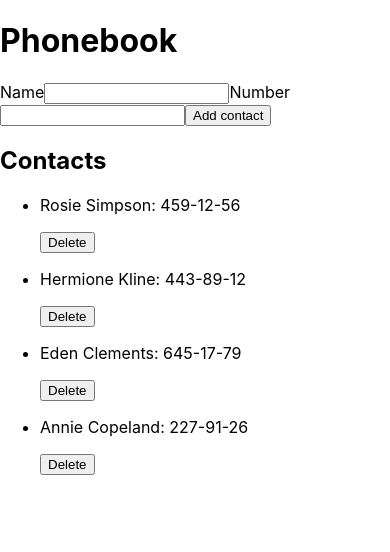
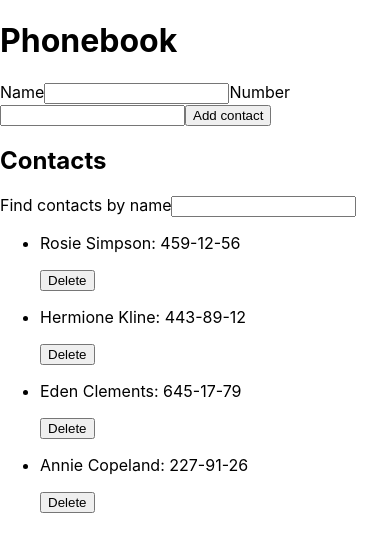
Before and after one commit to OlhaBuhun/react-hw-03-phonebook, a React (Create React App) app: page / in a window 390 px wide. Shown: the top 552 px of the page. Built offline with nearby package versions, Linux system fonts and the light colour scheme.

Commit message:
made a search filter in the phonebook

```diff
--- a/src/components/App.jsx
+++ b/src/components/App.jsx
@@ -2,6 +2,8 @@ import { Component } from "react";
 import { nanoid } from 'nanoid';
 import ContactForm from "./ContactForm/ContactForm";
 import ContactList from "./ContactList/ContactList";
+import Filter from "./Filter/Filter";
+
 
 class App extends Component {
   state = {
@@ -11,6 +13,7 @@ class App extends Component {
       {id: 'id-3', name: 'Eden Clements', number: '645-17-79'},
       {id: 'id-4', name: 'Annie Copeland', number: '227-91-26'},
     ],
+    filter: '',
   }
 
   createContact = (data) => {
@@ -30,8 +33,24 @@ class App extends Component {
     }))
   })
 
+  changeFilter = (e) => {
+    this.setState({filter: e.currentTarget.value});
+  }
+
+  getVisibleContacts = () => {
+    const { contacts, filter } = this.state;
+
+    const normalizedFilter = filter.toLowerCase();
+
+    return contacts.filter(contact =>
+      contact.name.toLowerCase().includes(normalizedFilter))
+  }
+
   render() {
-    const { contacts } = this.state
+    const {  filter } = this.state;
+
+    const visibleContacts = this.getVisibleContacts();
+
     return (
       <div
         // style={{
@@ -46,7 +65,8 @@ class App extends Component {
         <h1>Phonebook</h1>
         <ContactForm createContact={this.createContact}/>
         <h2>Contacts</h2>
-        <ContactList contacts={contacts} onDeleteContact={this.deleteContact} />
+        <Filter value={filter} onCangeFiler={this.changeFilter}/>
+        <ContactList contacts={visibleContacts} onDeleteContact={this.deleteContact} />
 
       </div>
     );
--- a/src/components/Filter/Filter.jsx
+++ b/src/components/Filter/Filter.jsx
@@ -0,0 +1,15 @@
+
+const Filter = ({value, onCangeFiler}) => (
+  <label  >
+    Find contacts by name
+    <input
+      type="text"
+      value={value}
+      onChange={onCangeFiler}
+      required
+    />
+  </label>
+)
+
+
+export default Filter;
```
